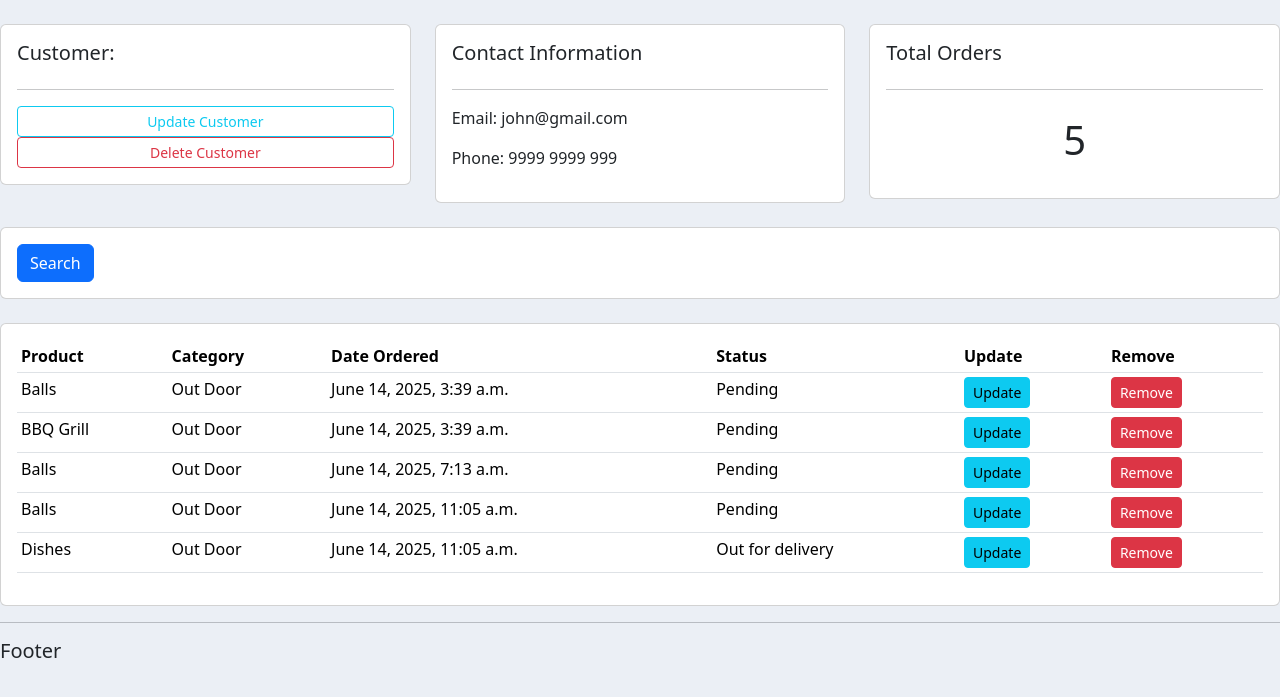
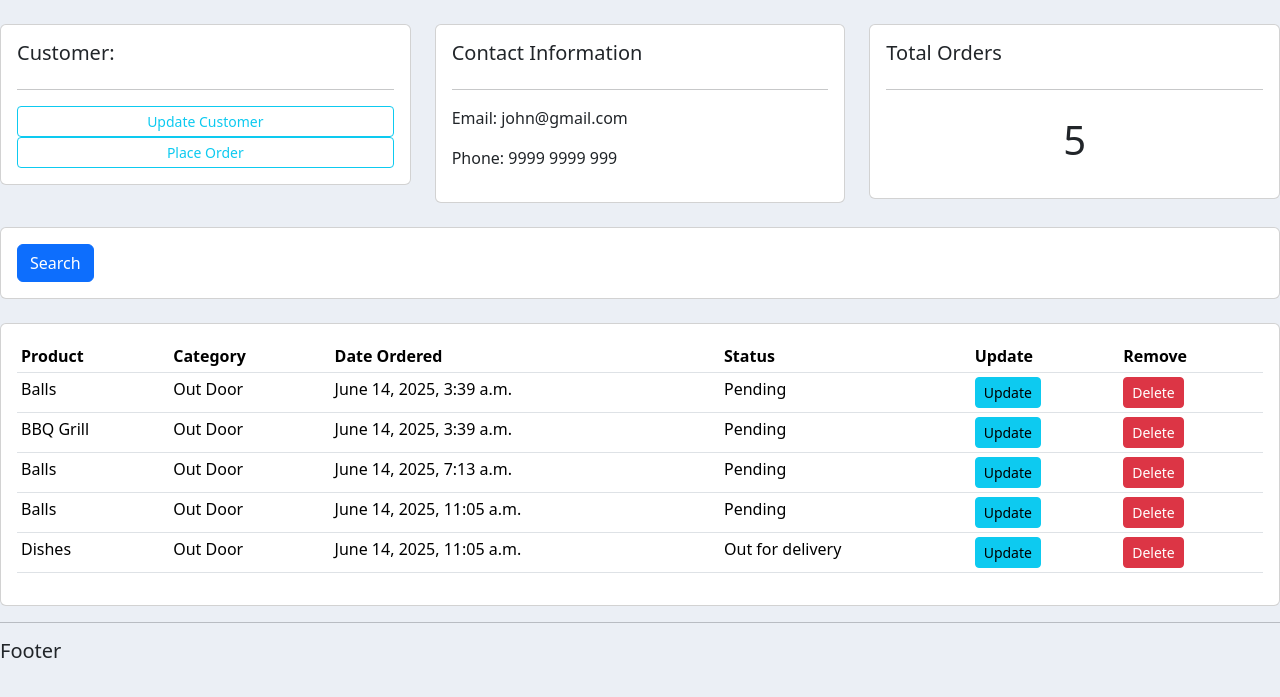
Before and after one commit to NgocPhat003/Django-Customer-Management-App, a Django app: page /customer/1/ in a window 1280 px wide. Shown: the part 56-753 px from the top of the page. Run offline with Django 5.2, Linux system fonts and the light colour scheme; data comes from the database, SQL or seed files in the repository; both versions use the stored data as it was after the commit.

Commit message:
add inline formset

```diff
--- a/crm/accounts/models.py
+++ b/crm/accounts/models.py
@@ -44,3 +44,6 @@ class Order(models.Model):
     product = models.ForeignKey(Product, null=True, on_delete= models.SET_NULL)
     date_created = models.DateTimeField(auto_now_add=True, null=True)
     status = models.CharField(max_length=200, null=True, choices=STATUS)
+
+    def __str__(self):
+        return self.product.name
--- a/crm/accounts/templates/accounts/customer.html
+++ b/crm/accounts/templates/accounts/customer.html
@@ -11,8 +11,8 @@
                 <a href="" class="btn btn-outline-info btn-sm btn-block">
                     Update Customer
                 </a>
-                <a href="" class="btn btn-outline-danger btn-sm btn-block">
-                    Delete Customer
+                <a href="{% url 'create_order' customer.id %}" class="btn btn-outline-info btn-sm btn-block">
+                    Place Order
                 </a>
 
             </div>
@@ -68,8 +68,8 @@
                         <td>{{order.product.category}}</td>
                         <td>{{order.date_created}}</td>
                         <td>{{order.status}}</td>
-                        <td><a href="" class="btn btn-sm btn-info">Update</a></td>
-                        <td><a href="" class="btn btn-sm btn-danger">Remove</a></td>
+                        <td><a href="{% url 'update_order' order.id %}" class="btn btn-sm btn-info">Update</a></td>
+                        <td><a href="{% url 'delete_order' order.id %}" class="btn btn-sm btn-danger">Delete</a></td>
                     </tr>
 
                     {% endfor %}
--- a/crm/accounts/urls.py
+++ b/crm/accounts/urls.py
@@ -5,4 +5,8 @@ urlpatterns = [
     path('', views.home, name="home"),
     path('products/', views.products, name="products"),
     path('customer/<str:pk_test>/', views.customers, name="customer"),
+
+    path('create_order/<str:pk>/', views.createOrder, name="create_order"),
+    path('update_order/<str:pk>/', views.updateOrder, name="update_order"),
+    path('delete_order/<str:pk>/', views.deleteOrder, name="delete_order"),
 ]
--- a/crm/accounts/views.py
+++ b/crm/accounts/views.py
@@ -1,8 +1,10 @@
-from django.shortcuts import render
+from django.shortcuts import render, redirect
 from django.http import HttpResponse
+from django.forms import inlineformset_factory
 
 # Create your views here.
 from .models import *
+from .forms import OrderForm
 
 def home(request):
     orders = Order.objects.all()
@@ -32,3 +34,46 @@ def customers(request, pk_test):
 
     context = {'customer': customer, 'orders': orders, 'order_count': order_count}
     return render(request, 'accounts/customer.html', context)
+
+
+def createOrder(request, pk):
+    OrderFormSet = inlineformset_factory(Customer, Order, fields=('product', 'status')
+    , extra=10)
+    customer = Customer.objects.get(id=pk)
+
+    formset = OrderFormSet(queryset=Order.objects.none() ,instance=customer)
+    #form = OrderForm(initial={'customer': customer})
+    if request.method == 'POST':
+        #print('Printing POST:', request.POST)
+        formset = OrderFormSet(request.POST, instance=customer)
+        if formset.is_valid():
+            formset.save()
+            return redirect('/')
+
+    context = {'formset': formset}
+    return render(request, 'accounts/order_form.html', context)
+
+def updateOrder(request, pk):
+
+    order = Order.objects.get(id=pk)
+    form = OrderForm(instance=order)
+
+    if request.method == 'POST':
+        #print('Printing POST:', request.POST)
+        form = OrderForm(request.POST, instance=order)
+        if form.is_valid():
+            form.save()
+            return redirect('/')
+
+    context = {'form': form}
+    return render(request, 'accounts/order_form.html', context)
+
+def deleteOrder(request, pk):
+    order = Order.objects.get(id=pk)
+
+    if request.method == "POST":
+        order.delete()
+        return redirect('/')
+
+    context = {'item': order}
+    return render(request, 'accounts/delete.html', context)
```
Also changed, not shown: crm/accounts/forms.py (added, +7 -0 lines), crm/accounts/templates/accounts/dashboard.html (+3 -5 lines), crm/accounts/templates/accounts/delete.html (added, +22 -0 lines), crm/accounts/templates/accounts/order_form.html (added, +24 -0 lines), crm/db.sqlite3, crm/static/css/main.css (line endings or trailing spaces).
